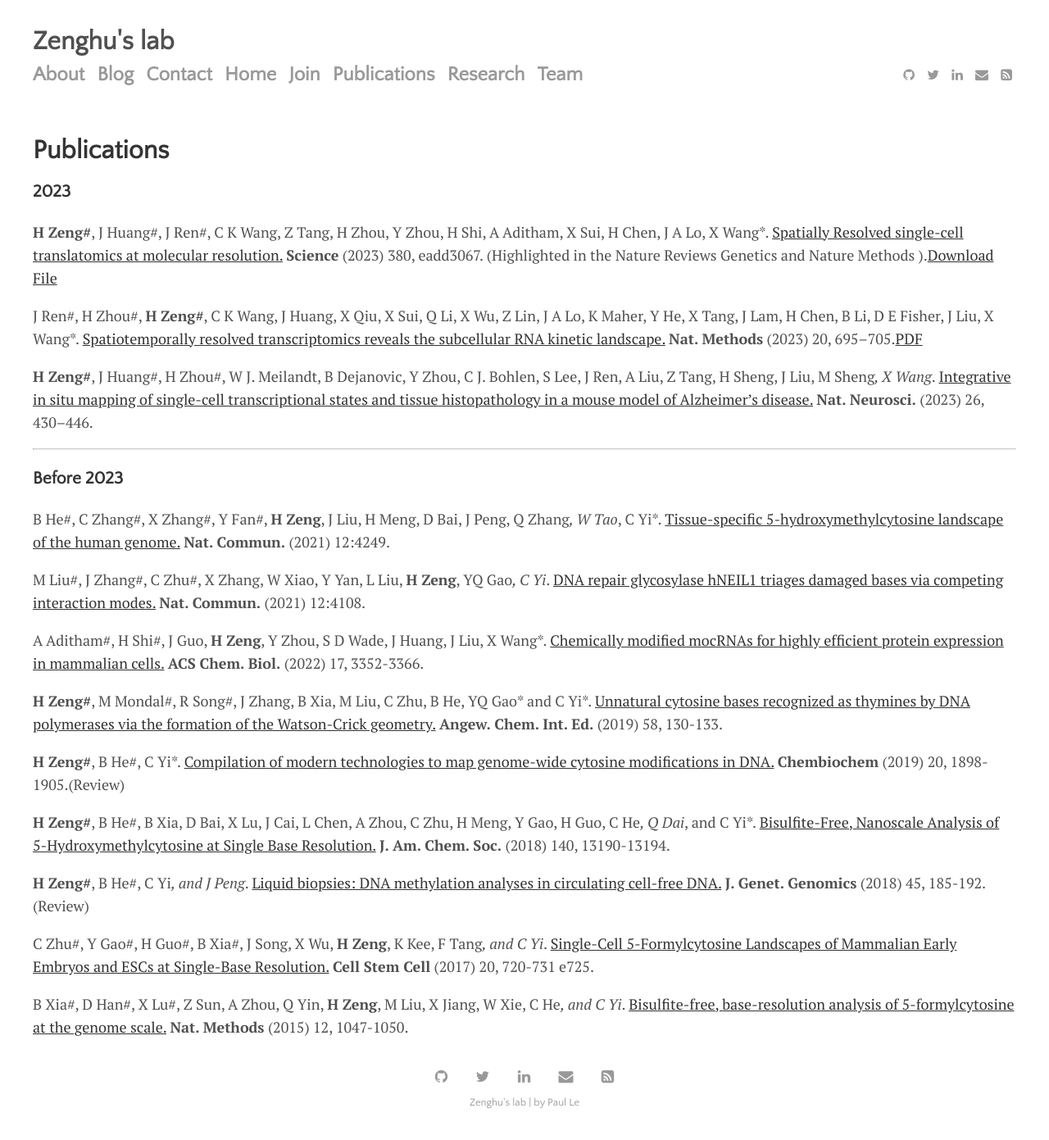
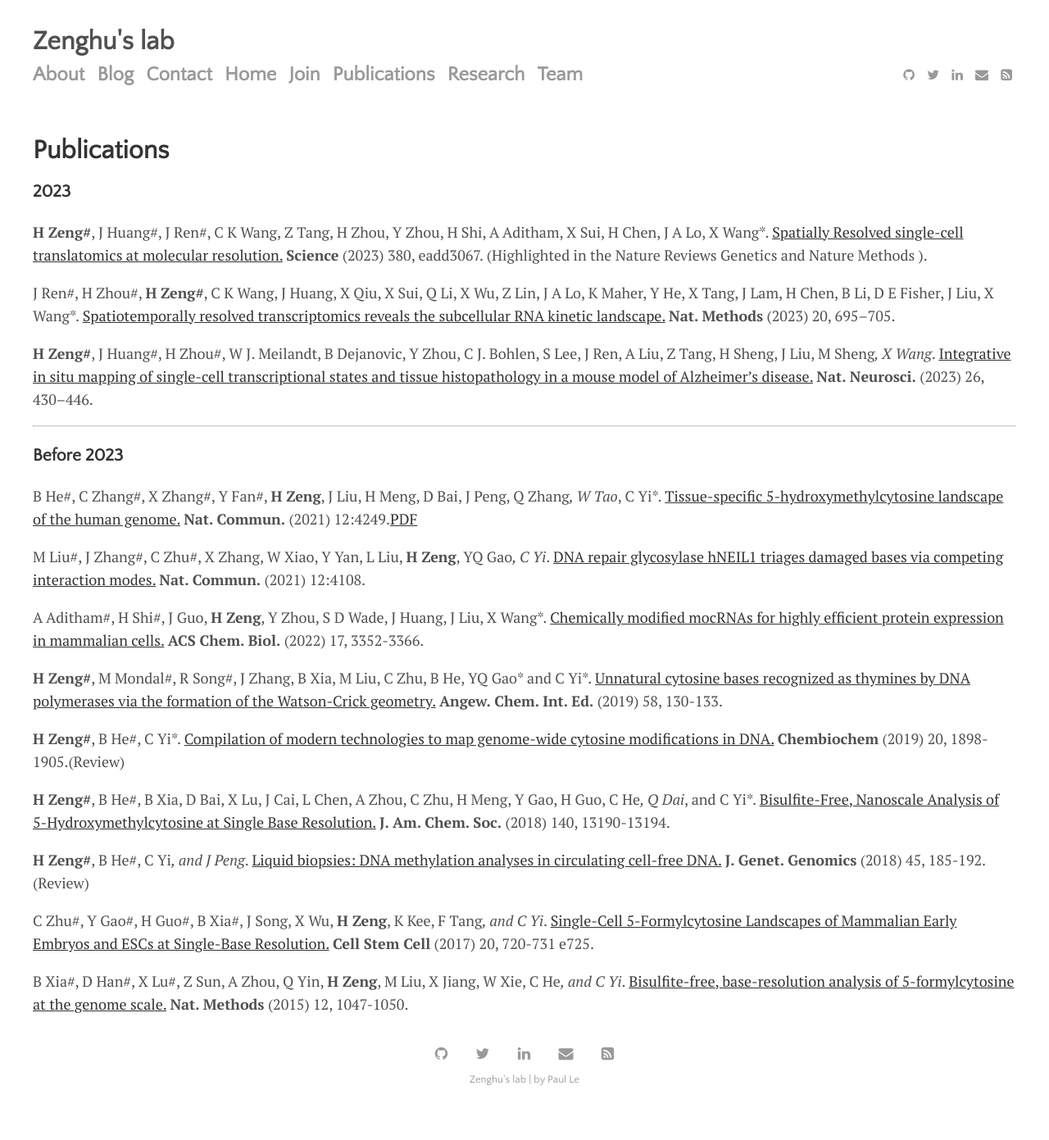
Before and after one commit to ZenghuPKU/zenghupku.github.io, a Jekyll site: the page built from menu/publications.md, in a window 1280 px wide. Shown: the whole page at 82% size. Built offline with Jekyll 4.4.1, drawn with Linux system fonts in a browser that asks for light colours; after the commit the page ends 1363 px from its top, so only the background shows below that.

Commit message:
Update publications.md

```diff
--- a/menu/publications.md
+++ b/menu/publications.md
@@ -5,9 +5,9 @@ permalink: /publications
 ---
 
 ### 2023
-**H Zeng#**, J Huang#, J Ren#, C K Wang, Z Tang, H Zhou, Y Zhou, H Shi, A Aditham, X Sui, H Chen, J A Lo, X Wang*. [Spatially Resolved single-cell translatomics at molecular resolution.](https://www.science.org/doi/10.1126/science.add3067)  **Science** (2023) 380, eadd3067. (Highlighted in the  Nature Reviews Genetics and  Nature Methods ).[Download File](https://drive.google.com/file/d/1Ls4GLtnOkvya-dwqI2k3rFPmTij0gzNA/view?usp=drive_link)
+**H Zeng#**, J Huang#, J Ren#, C K Wang, Z Tang, H Zhou, Y Zhou, H Shi, A Aditham, X Sui, H Chen, J A Lo, X Wang*. [Spatially Resolved single-cell translatomics at molecular resolution.](https://www.science.org/doi/10.1126/science.add3067)  **Science** (2023) 380, eadd3067. (Highlighted in the  Nature Reviews Genetics and  Nature Methods ).
 
-J Ren#, H Zhou#, **H Zeng#**, C K Wang, J Huang, X Qiu, X Sui, Q Li, X Wu, Z Lin, J A Lo, K Maher, Y He, X Tang, J Lam, H Chen, B Li, D E Fisher, J Liu, X Wang*. [Spatiotemporally resolved transcriptomics reveals the subcellular RNA kinetic landscape.](https://www.nature.com/articles/s41592-023-01829-8)  **Nat. Methods** (2023) 20, 695–705.[PDF](https://github.com/ZenghuPKU/zenghupku.github.io/blob/master/publicationPDF/s41467-021-24425-w.pdf)
+J Ren#, H Zhou#, **H Zeng#**, C K Wang, J Huang, X Qiu, X Sui, Q Li, X Wu, Z Lin, J A Lo, K Maher, Y He, X Tang, J Lam, H Chen, B Li, D E Fisher, J Liu, X Wang*. [Spatiotemporally resolved transcriptomics reveals the subcellular RNA kinetic landscape.](https://www.nature.com/articles/s41592-023-01829-8)  **Nat. Methods** (2023) 20, 695–705.
 
 **H Zeng#**, J Huang#, H Zhou#, W J. Meilandt, B Dejanovic, Y Zhou, C J. Bohlen, S Lee, J Ren, A Liu, Z Tang, H Sheng, J Liu, M Sheng*, X Wang*. [Integrative in situ mapping of single-cell transcriptional states and tissue histopathology in a mouse model of Alzheimer's disease.](https://www.nature.com/articles/s41593-022-01251-x)  **Nat. Neurosci.** (2023) 26, 430–446.
 
```
Also changed, not shown: other parts of menu/publications.md (+1 -1 lines).
